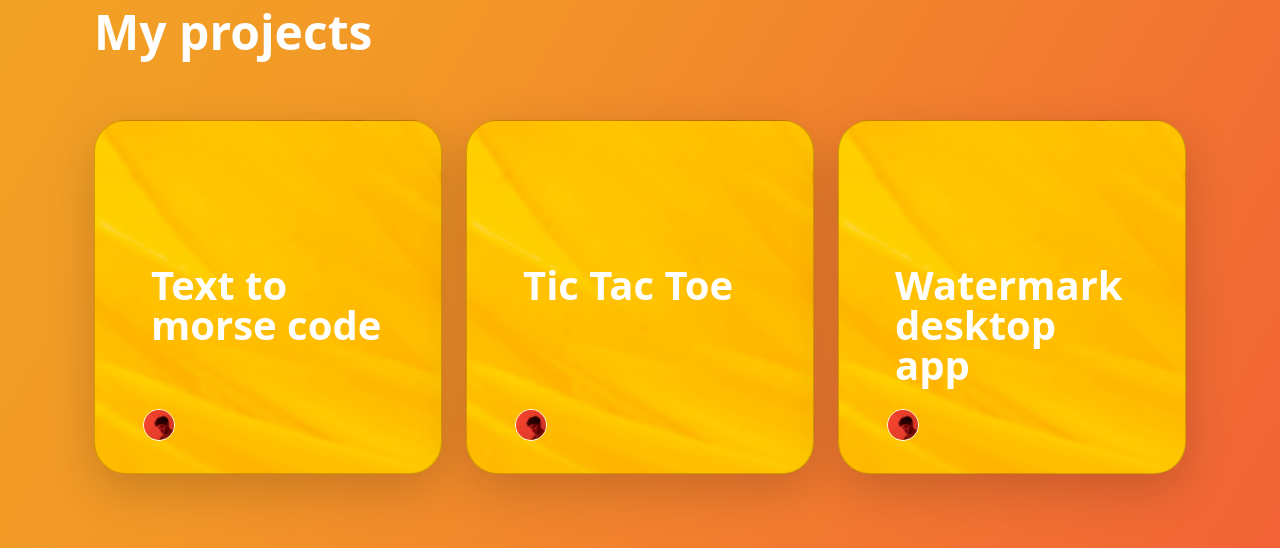
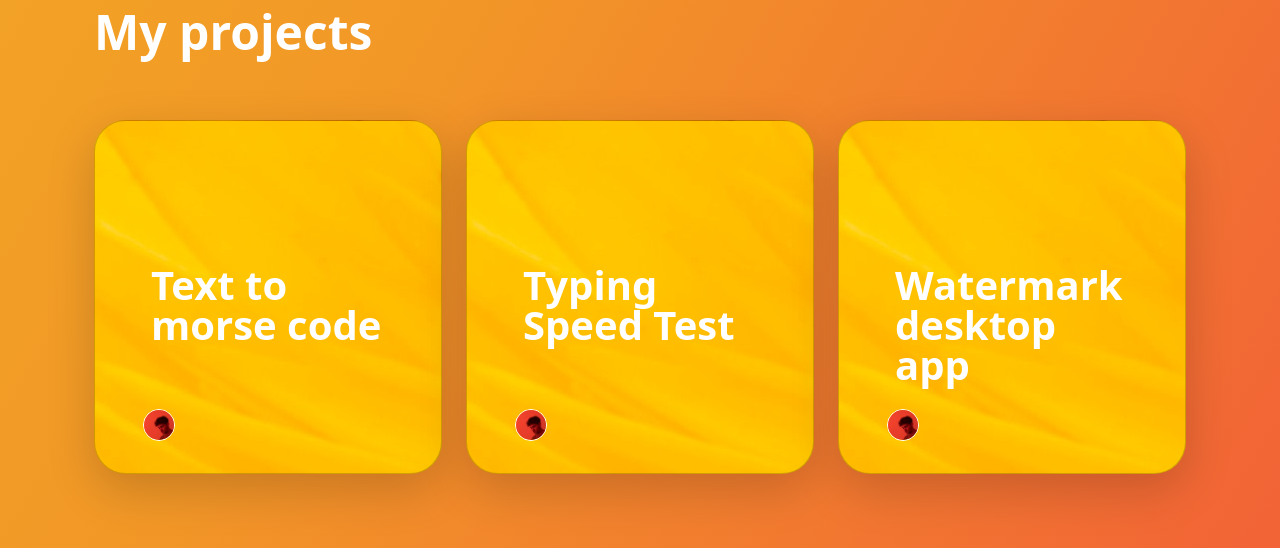
Before and after one commit to koda-aron/portfolio-website, a Flask app: page / in a window 1280 px wide. Shown: the part 2016-2564 px from the top of the page. Run offline with Flask 3, Linux system fonts and the light colour scheme; some libraries are stand-ins or nearby versions.

Commit message:
Change second project under 'Projects'

```diff
--- a/templates/index.html
+++ b/templates/index.html
@@ -155,7 +155,7 @@
       <div class="col">
         <div class="card card-cover h-100 overflow-hidden text-white bg-dark rounded-5 shadow-lg" style="background-image: url('static/images/flower.jpg');">
           <div class="d-flex flex-column h-100 p-5 pb-3 text-white text-shadow-1">
-            <h2 class="pt-5 mt-5 mb-4 display-6 lh-1 fw-bold"><a href="https://github.com/koda-aron/tic-tac-toe" target=”_blank” class="nav-link px-2">Tic Tac Toe</a></h2>
+            <h2 class="pt-5 mt-5 mb-4 display-6 lh-1 fw-bold"><a href="https://github.com/koda-aron/typing-speed-test" target=”_blank” class="nav-link px-2">Typing Speed Test</a></h2>
             <ul class="d-flex list-unstyled mt-auto">
               <li class="me-auto">
                 <img src="static/images/profile-pic.jpg" alt="Bootstrap" width="32" height="32" class="rounded-circle border border-white">
```
